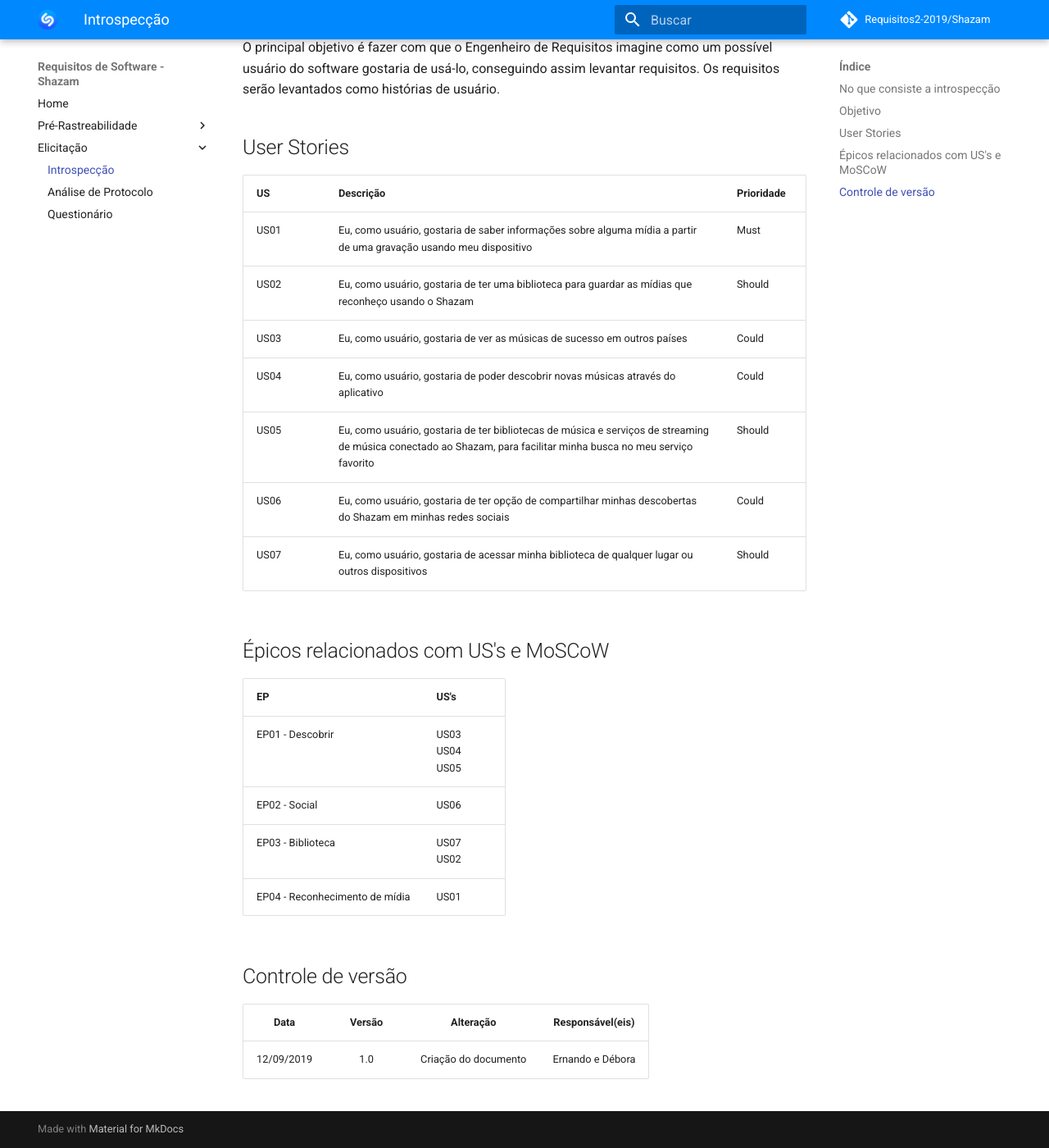
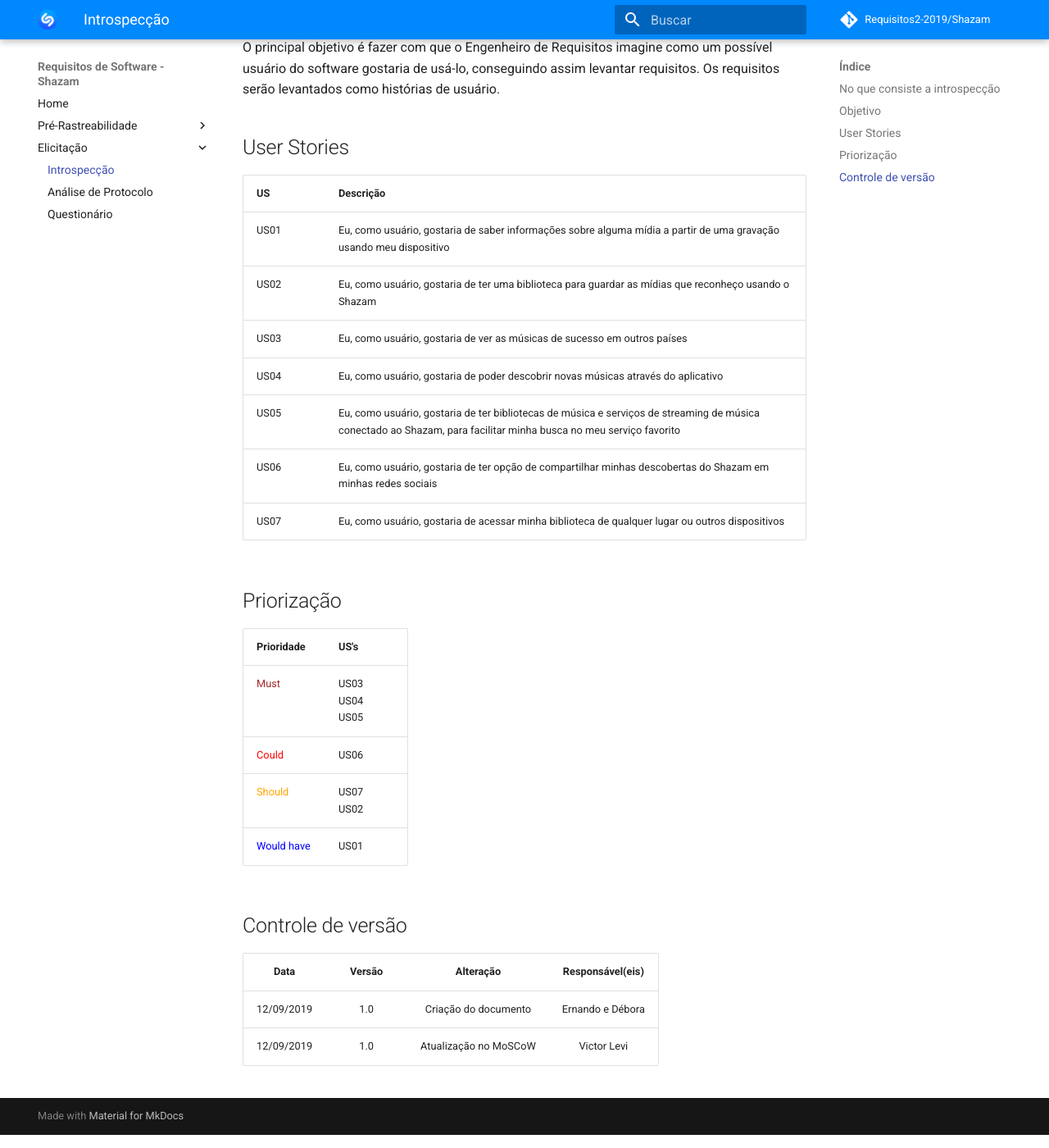
Before and after one commit to Wictorgirardi/2019.2-Shazam, an MkDocs documentation site: the page built from docs/elicitacao/introspeccao.md, in a window 1280 px wide and 1400 px high, scrolled down 379 px. Shown: the whole window at 82% size. Built offline with MkDocs 1.6.1 and Material for MkDocs 9.7.7, drawn with Linux system fonts in a browser that asks for light colours; comment, search, counter and statistics services are not loaded.

Commit message:
Atualizando MoSCoW

```diff
--- a/docs/elicitacao/introspeccao.md
+++ b/docs/elicitacao/introspeccao.md
@@ -10,24 +10,24 @@
 
 ## User Stories
 
-| US | Descrição | Prioridade |
-| -- | --------- | ---------- |
-| US01 | Eu, como usuário, gostaria de saber informações sobre alguma mídia a partir de uma gravação usando meu dispositivo | Must |
-| US02 | Eu, como usuário, gostaria de ter uma biblioteca para guardar as mídias que reconheço usando o Shazam | Should |
-| US03 | Eu, como usuário, gostaria de ver as músicas de sucesso em outros países | Could |
-| US04 | Eu, como usuário, gostaria de poder descobrir novas músicas através do aplicativo | Could |
-| US05 | Eu, como usuário, gostaria de ter bibliotecas de música e serviços de streaming de música conectado ao Shazam, para facilitar minha busca no meu serviço favorito | Should |
-| US06 | Eu, como usuário, gostaria de ter opção de compartilhar minhas descobertas do Shazam em minhas redes sociais | Could |
-| US07 | Eu, como usuário, gostaria de acessar minha biblioteca de qualquer lugar ou outros dispositivos | Should |
+| US | Descrição |
+| -- | --------- |
+| US01 | Eu, como usuário, gostaria de saber informações sobre alguma mídia a partir de uma gravação usando meu dispositivo |
+| US02 | Eu, como usuário, gostaria de ter uma biblioteca para guardar as mídias que reconheço usando o Shazam |
+| US03 | Eu, como usuário, gostaria de ver as músicas de sucesso em outros países |
+| US04 | Eu, como usuário, gostaria de poder descobrir novas músicas através do aplicativo |
+| US05 | Eu, como usuário, gostaria de ter bibliotecas de música e serviços de streaming de música conectado ao Shazam, para facilitar minha busca no meu serviço favorito |
+| US06 | Eu, como usuário, gostaria de ter opção de compartilhar minhas descobertas do Shazam em minhas redes sociais |
+| US07 | Eu, como usuário, gostaria de acessar minha biblioteca de qualquer lugar ou outros dispositivos |
 
-## Épicos relacionados com US's e MoSCoW
+## Priorização
 
-| EP | US's |
+| Prioridade | US's |
 | -- | ---- |
-| EP01 - Descobrir | US03<br>US04<br>US05 |
-| EP02 - Social | US06 |
-| EP03 - Biblioteca | US07<br>US02 |
-| EP04 - Reconhecimento de mídia | US01 |
+| <span style="color:brown">Must</span> | US03<br>US04<br>US05 |
+| <span style="color:red">Could</span> | US06 |
+| <span style="color:orange">Should</span> | US07<br>US02 |
+| <span style="color:blue">Would have</span> | US01 |
 
 
 ## Controle de versão
@@ -35,3 +35,4 @@
 |Data|Versão|Alteração|Responsável(eis)|
 |:--:|:----:|:-------:|:---:|
 | 12/09/2019 | 1.0 | Criação do documento | Ernando e Débora |
+| 12/09/2019 | 1.0 | Atualização no MoSCoW | Victor Levi |
```
